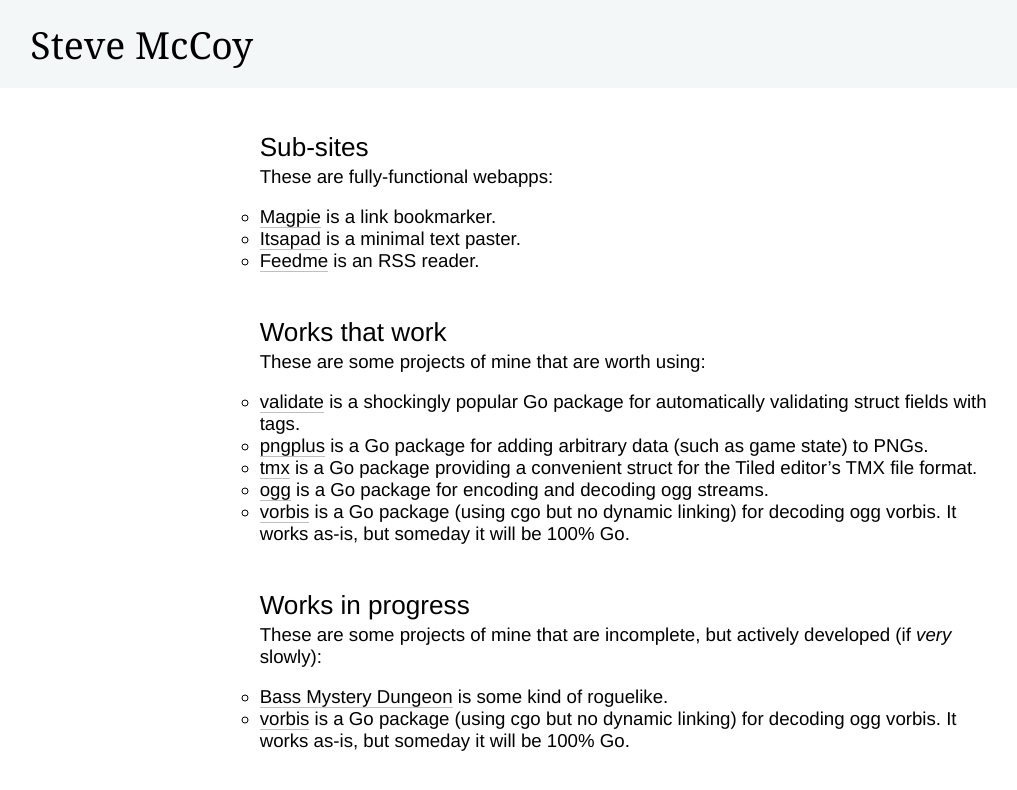
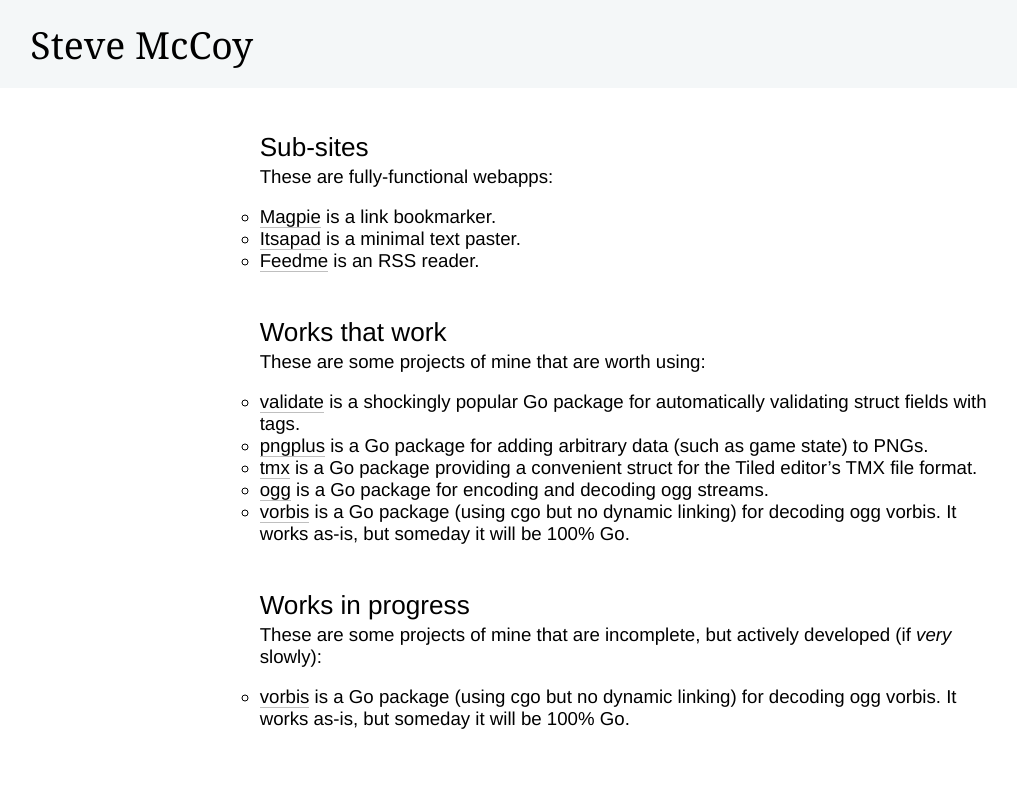
Before and after one commit to mccoyst/mccoyst.github.io, a Jekyll site: the page built from index.md, in a window 1280 px wide. Shown: the top 790 px of the page, without its empty margins (7-1024 px from the left). Built offline with Jekyll 4.4.1, drawn with Linux system fonts in a browser that asks for light colours.

Commit message:
Scratch that

```diff
--- a/index.md
+++ b/index.md
@@ -24,5 +24,4 @@ Works in progress
 =================
 These are some projects of mine that are incomplete, but actively developed (if *very* slowly):
 
- * [Bass Mystery Dungeon](bmd/) is some kind of roguelike.
  * [vorbis](https://github.com/mccoyst/vorbis) is a Go package (using cgo but no dynamic linking) for decoding ogg vorbis. It works as-is, but someday it will be 100% Go.
```
